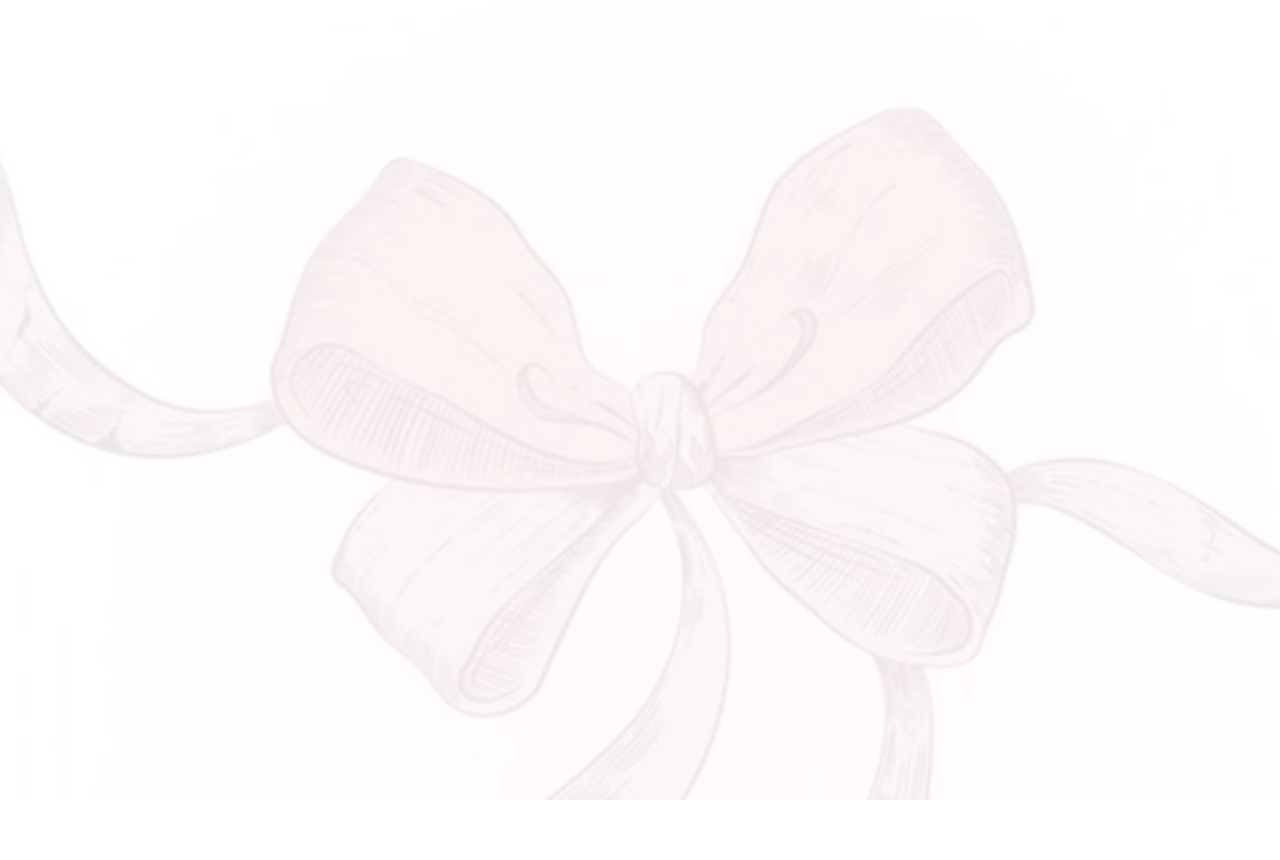
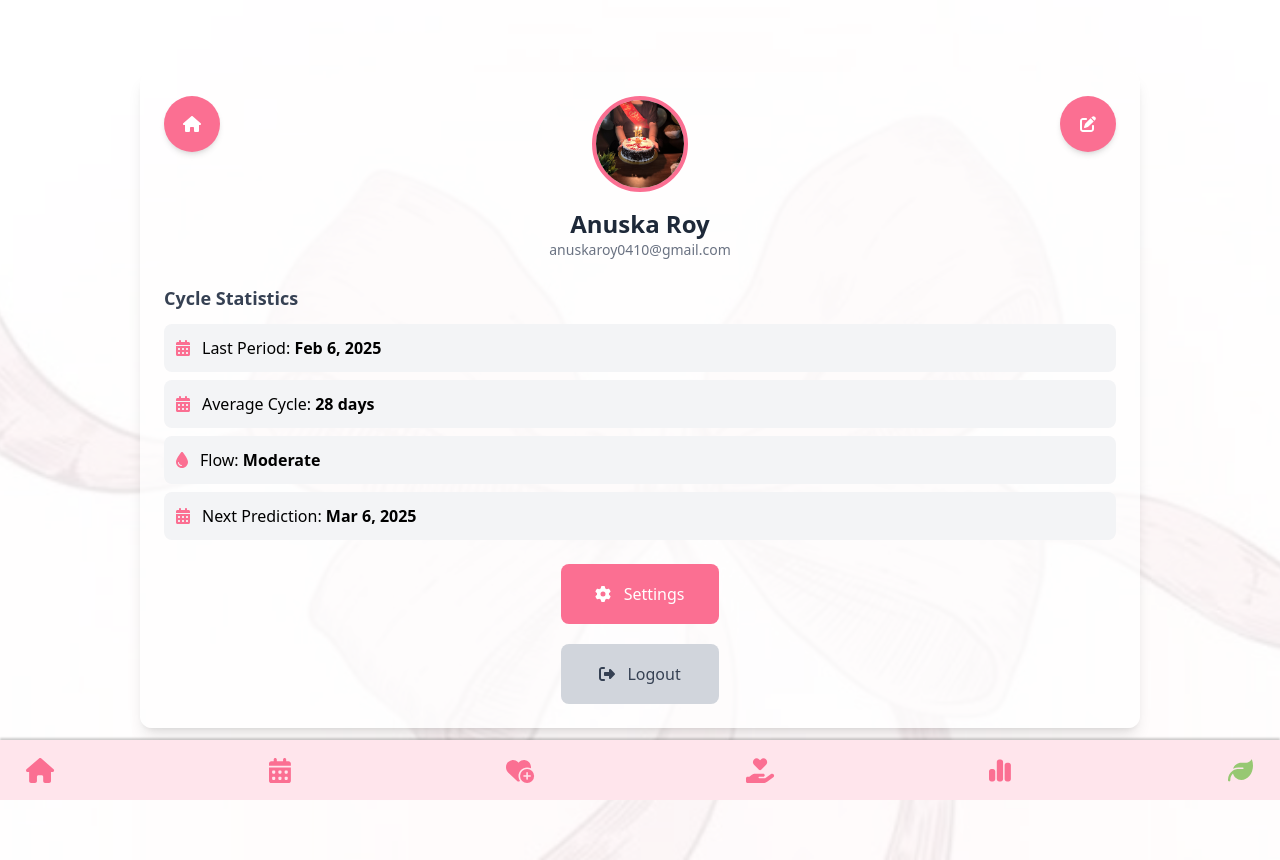
Before and after one commit to AmanYadav7015/PixieCycle, a React (Vite) app: page /profile in a window 1280 px wide. Before the commit this address had no page. Before the commit the page ends 800 px from the top, so only its background shows below. Built offline with nearby package versions, Linux system fonts and the light colour scheme; a web font is replaced by a local one.

Commit message:
created profile page (with working logout and home buttons)

```diff
--- a/src/App.jsx
+++ b/src/App.jsx
@@ -9,6 +9,7 @@ import AddPeriod from "./components/AddPeriod/AddPeriod";
 import AnalysisPage from "./components/AnalysisPage/AnalysisPage";
 import Eco from "./components/Eco/Eco";
 import SelfCare from "./components/SelfCare/SelfCare";
+import Profile from "./components/Profile";
 import { BrowserRouter as Router, Routes, Route, useNavigate } from "react-router-dom";
 import { FontAwesomeIcon } from "@fortawesome/react-fontawesome";
 import { faArrowRight } from "@fortawesome/free-solid-svg-icons";
@@ -415,6 +416,7 @@ const App = () => {
             <Route path="/self-care" element={<><SelfCare/><Footer/></>} />
             <Route path="/analysis-page" element={<><AnalysisPage/><Footer/></>} />
             <Route path="/eco" element={<><Eco/><Footer/></>} />
+            <Route path="/profile" element={<><Profile/><Footer/></>} />
           </Routes>
         </div>
       </div>
--- a/src/components/HomePage/Navbar.jsx
+++ b/src/components/HomePage/Navbar.jsx
@@ -1,14 +1,19 @@
 import React, { useState } from "react";
 import { FontAwesomeIcon } from "@fortawesome/react-fontawesome";
 import { faUser, faBell, faTimesCircle } from "@fortawesome/free-solid-svg-icons";
+import { useNavigate } from "react-router-dom";
 
 const Navbar = () => {
     const [showNotifications, setShowNotifications] = useState(false);
+    const navigate = useNavigate();
 
     return (
         <>
             <div className="bg-[#FFE5EC] p-4 flex justify-between items-center fixed top-0 h-12 w-full z-50 shadow-md">
-                <button className="text-[#FB6F92]" style={{ fontSize: "25px" }}>
+                <button className="text-[#FB6F92]"
+                style={{ fontSize: "25px" }}
+                onClick={() => navigate("/profile")}
+            >
                     <FontAwesomeIcon icon={faUser} />
                 </button>
 
--- /dev/null
+++ b/src/components/Profile.jsx
@@ -0,0 +1,86 @@
+import React from "react";
+import { useNavigate } from "react-router-dom";
+import { getAuth, signOut } from "firebase/auth";  // ✅ Import Firebase signOut
+import { FontAwesomeIcon } from "@fortawesome/react-fontawesome";
+import { faEdit, faHome, faSignOutAlt, faCog, faCalendarAlt, faTint } from "@fortawesome/free-solid-svg-icons";
+
+const Profile = () => {
+    const navigate = useNavigate();
+    const auth = getAuth(); // ✅ Get Firebase auth instance
+
+    const handleLogout = async () => {
+        try {
+            await signOut(auth);  // ✅ Firebase logout
+            navigate("/");  // ✅ Redirect to home page after logout
+        } catch (error) {
+            console.error("Logout failed: ", error.message);
+        }
+    };
+
+    const user = {
+        name: "Anuska Roy",
+        email: "anuskaroy0410@gmail.com",
+        avatar: "profile-img.JPG",
+        cycleStats: {
+            lastPeriod: "Feb 6, 2025",
+            averageCycleLength: "28 days",
+            nextPrediction: "Mar 6, 2025",
+            flowPattern: "Moderate",
+        }
+    };
+
+    return (
+        <div className="min-h-screen flex justify-center items-center p-6 mb-15">
+            <div className="bg-[rgba(255,255,255,0.7)] shadow-lg rounded-xl p-6 w-250 text-center">
+                <div className="relative">
+                    <button className="absolute w-14 h-14 top-0 left-0 bg-[#FB6F92] text-white p-4 rounded-full shadow-md hover:bg-[#FF4D6D] transition"
+                        onClick={() => {navigate("/home-page")}}
+                    >
+                        <FontAwesomeIcon icon={faHome} />
+                    </button>
+                    <img src={user.avatar} alt="Profile" className="w-24 h-24 mx-auto rounded-full border-4 border-[#FB6F92]" />
+                    <button className="absolute w-14 h-14 top-0 right-0 bg-[#FB6F92] text-white p-4 rounded-full shadow-md hover:bg-[#FF4D6D] transition">
+                        <FontAwesomeIcon icon={faEdit} />
+                    </button>
+                </div>
+
+                <h2 className="text-2xl font-bold text-gray-800 mt-4">{user.name}</h2>
+                <p className="text-gray-500 text-sm">{user.email}</p>
+
+                <div className="mt-6 text-left">
+                    <h3 className="text-lg font-semibold text-gray-700 mb-3">Cycle Statistics</h3>
+                    <div className="bg-gray-100 p-3 rounded-lg mb-2 flex items-center">
+                        <FontAwesomeIcon icon={faCalendarAlt} className="text-[#FB6F92] mr-3" />
+                        <p>Last Period: <span className="font-semibold">{user.cycleStats.lastPeriod}</span></p>
+                    </div>
+                    <div className="bg-gray-100 p-3 rounded-lg mb-2 flex items-center">
+                        <FontAwesomeIcon icon={faCalendarAlt} className="text-[#FB6F92] mr-3" />
+                        <p>Average Cycle: <span className="font-semibold">{user.cycleStats.averageCycleLength}</span></p>
+                    </div>
+                    <div className="bg-gray-100 p-3 rounded-lg mb-2 flex items-center">
+                        <FontAwesomeIcon icon={faTint} className="text-[#FB6F92] mr-3" />
+                        <p>Flow: <span className="font-semibold">{user.cycleStats.flowPattern}</span></p>
+                    </div>
+                    <div className="bg-gray-100 p-3 rounded-lg flex items-center">
+                        <FontAwesomeIcon icon={faCalendarAlt} className="text-[#FB6F92] mr-3" />
+                        <p>Next Prediction: <span className="font-semibold">{user.cycleStats.nextPrediction}</span></p>
+                    </div>
+                </div>
+
+                <div className="mt-6 flex flex-col gap-5 items-center">
+                    <button className="w-1/6 h-15 bg-[#FB6F92] text-white py-2 rounded-lg hover:bg-[#FF4D6D] transition">
+                        <FontAwesomeIcon icon={faCog} className="mr-2" /> Settings
+                    </button>
+                    <button
+                        onClick={handleLogout}  // ✅ Logout using Firebase
+                        className="w-1/6 h-15 bg-gray-300 text-gray-700 py-2 rounded-lg hover:bg-gray-400 transition"
+                    >
+                        <FontAwesomeIcon icon={faSignOutAlt} className="mr-2" /> Logout
+                    </button>
+                </div>
+            </div>
+        </div>
+    );
+};
+
+export default Profile;
```
Also changed, not shown: public/profile-img.JPG (added).
